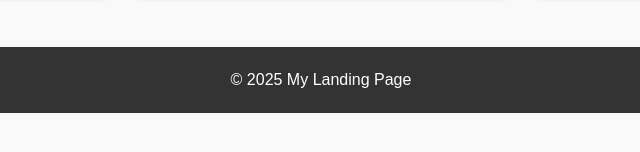
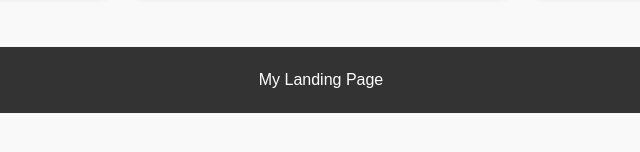
Before and after one commit to codebyprajjwal02/Landing-page, a plain HTML site: page index.html in a window 1280 px wide. Shown: the part 622-774 px from the top of the page, 319-959 px from the left. Drawn offline with Linux system fonts and the light colour scheme.

Commit message:
Update index.html

```diff
--- a/index.html
+++ b/index.html
@@ -38,7 +38,7 @@
     </div>
   </section>
   <footer>
-    <p>© 2025 My Landing Page</p>
+    <p>My Landing Page</p>
   </footer>
 </body>
 </html>
```
